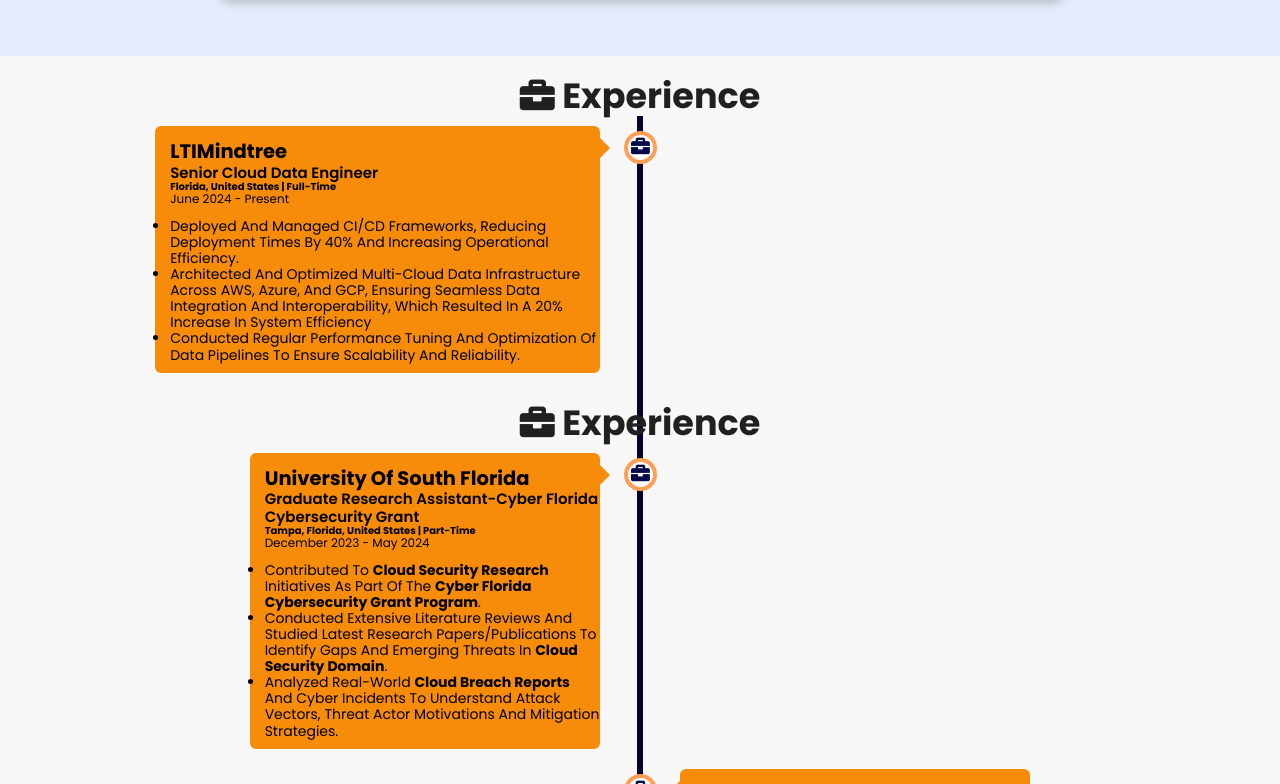
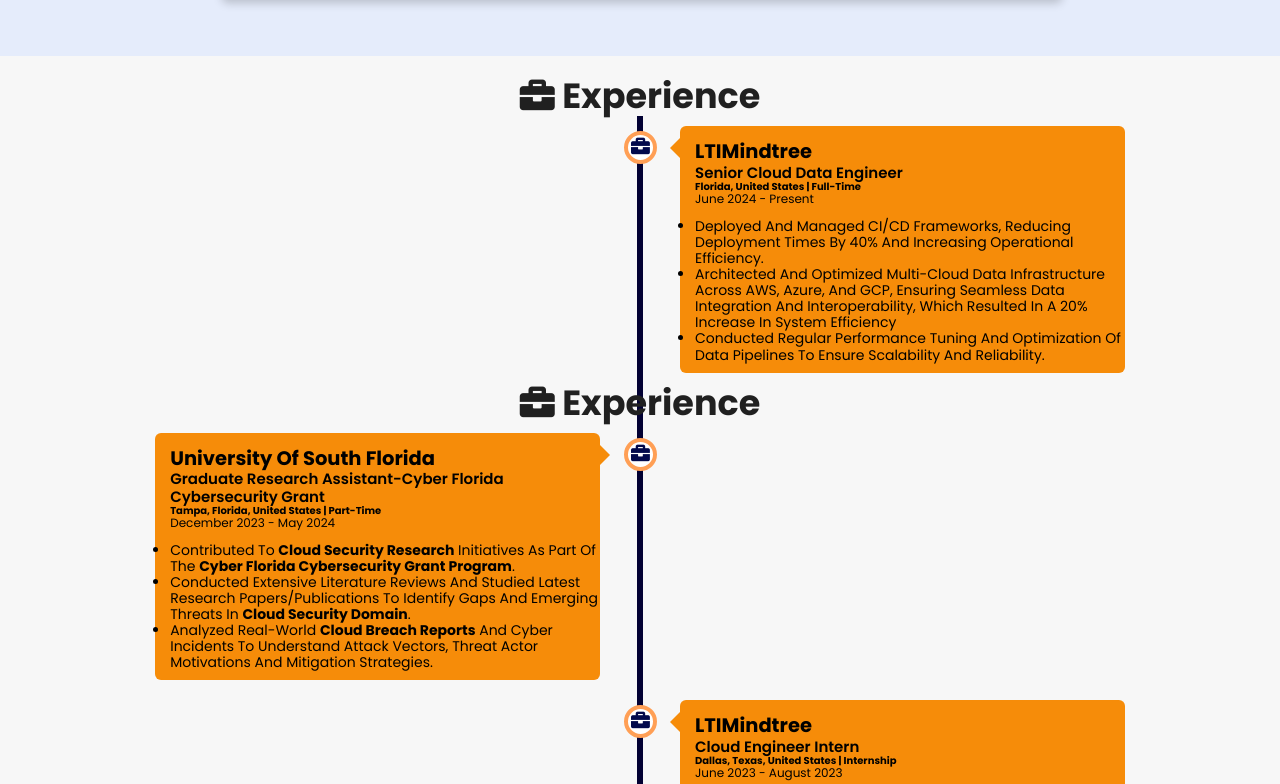
Before and after one commit to anirudh-voruganti/anirudh-voruganti.github.io, a plain HTML site: page index.html in a window 1280 px wide. Shown: the part 2676-3460 px from the top of the page. Drawn offline with nearby package versions, Linux system fonts and the light colour scheme; no server answers.

Commit message:
Update experiences

```diff
--- a/index.html
+++ b/index.html
@@ -218,7 +218,7 @@
   <h2 class="heading"><i class="fas fa-briefcase"></i> Experience </h2>
 
   <div class="timeline">
-    <div class="container left">
+    <div class="container right">
     <div class="content">
       <div class="tag">
         <h2>LTIMindtree</h2>
@@ -237,7 +237,6 @@
     </div>
   </div>
 
-<section class="experience" id="experience">
   <h2 class="heading"><i class="fas fa-briefcase"></i> Experience </h2>
 
   <div class="timeline">
```
